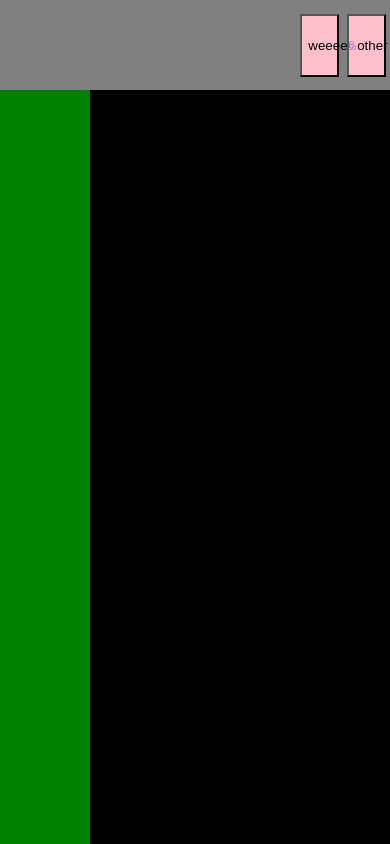
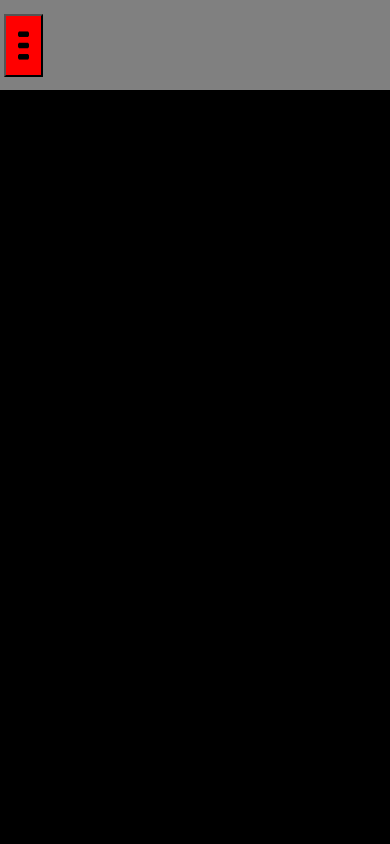
Before and after one commit to Ladirico/presentation_Alice, a React (Create React App) app: page / in a window 390 px wide. Built offline with nearby package versions, Linux system fonts and the light colour scheme; what react-animations would draw is missing.

Commit message:
commit da qua

```diff
--- a/src/App.tsx
+++ b/src/App.tsx
@@ -1,18 +1,22 @@
 import { createContext, useEffect, useState } from "react";
+import useWindowDimensions from "./components/hooks/customHook";
 import SinglePage from "./components/singlePage/SinglePage";
 import { InterfaceSmartphoneView, InterfaceTipo } from "./types/types";
 export const SmartphoneView = createContext<InterfaceTipo | null>(null);
 const App = () => {
+  const { width } = useWindowDimensions();
   const [context, setContext] = useState<InterfaceSmartphoneView>({
     smartView: false,
     openSidebar: false,
   });
 
   useEffect(() => {
-    window.screen.width <= 700
-      ? setContext({ smartView: true })
-      : setContext({ smartView: false });
-  }, []);
+    width <= 700
+      ? setContext({ ...context, smartView: true })
+      : setContext({ ...context, smartView: false });
+    // eslint-disable-next-line react-hooks/exhaustive-deps
+  }, [width]);
+  console.log(window);
   return (
     <SmartphoneView.Provider value={{ context, setContext }}>
       <SinglePage />
--- a/src/components/button/button.style.tsx
+++ b/src/components/button/button.style.tsx
@@ -5,7 +5,12 @@ export const BasicButton = styled.button`
   width: 10%;
   height: 70%;
   margin: 1%;
-  background: ${(props: InterfaceBasicButton) => props.bgColor};
+  cursor: pointer;
+  text-decoration: ${(props: InterfaceBasicButton) =>
+    !props.types ? "underline" : "none"};
+  border: ${(props: InterfaceBasicButton) => (!props.types ? "none" : "auto")};
+  background: ${(props: InterfaceBasicButton) =>
+    !props.types ? "transparent" : props.bgColor};
   display: ${(props: InterfaceBasicButton) => (props.types ? "flex" : "")};
   justify-content: center;
   align-items: center;
--- /dev/null
+++ b/src/components/hooks/customHook.tsx
@@ -0,0 +1,26 @@
+import { useState, useEffect } from "react";
+
+function getWindowDimensions() {
+  const { innerWidth: width, innerHeight: height } = window;
+  return {
+    width,
+    height,
+  };
+}
+
+export default function useWindowDimensions() {
+  const [windowDimensions, setWindowDimensions] = useState(
+    getWindowDimensions()
+  );
+
+  useEffect(() => {
+    function handleResize() {
+      setWindowDimensions(getWindowDimensions());
+    }
+
+    window.addEventListener("resize", handleResize);
+    return () => window.removeEventListener("resize", handleResize);
+  }, []);
+
+  return windowDimensions;
+}
--- a/src/components/navbar/Navbar.tsx
+++ b/src/components/navbar/Navbar.tsx
@@ -6,7 +6,6 @@ import { NavbarWrapper } from "./Navbar.styles";
 const Navbar = () => {
   const contextResult = useContext(SmartphoneView);
   const smartView = contextResult?.context.smartView;
-  console.log(contextResult);
   return (
     <NavbarWrapper smartView={smartView}>
       {!smartView ? (
```
